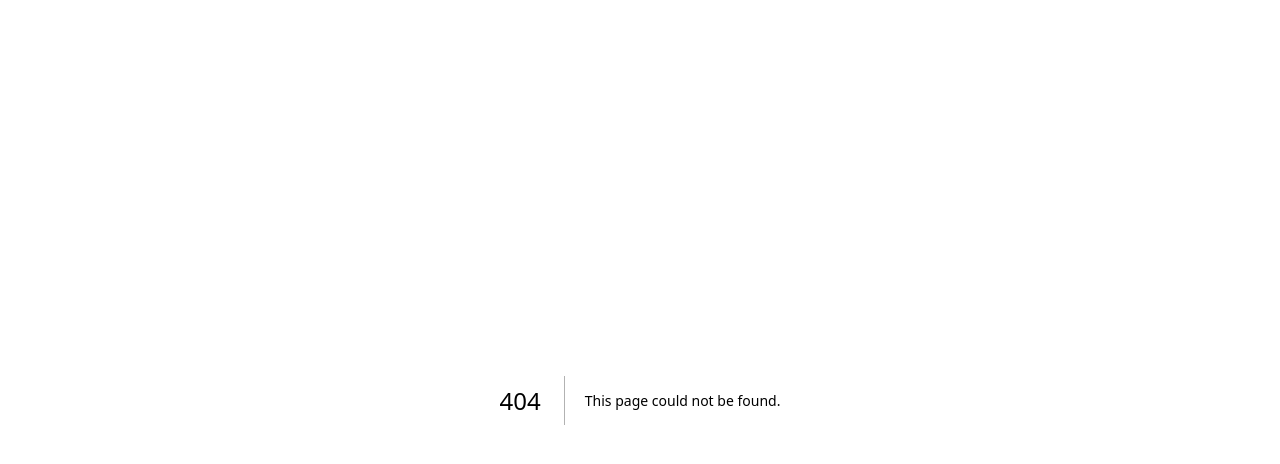
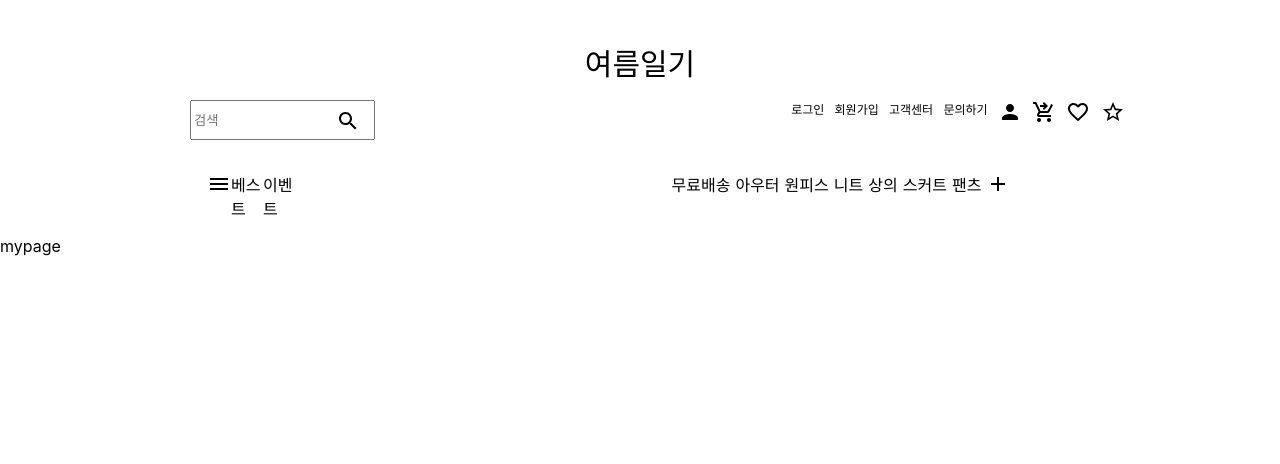
Before and after one commit to LGE0131/shop-front, a Next.js app: page /myPage in a window 1280 px wide. Before the commit this address had no page. Shown: the top 464 px of the page. Built offline with nearby package versions, Linux system fonts and the light colour scheme.

Commit message:
mypage 페이지생성

```diff
--- a/components/Signup.tsx
+++ b/components/Signup.tsx
@@ -1,4 +1,4 @@
-import React, { useState, useEffect } from 'react'
+import React, { useState, useEffect, FormEventHandler } from 'react'
 import styles from '../styles/css/signup.module.css'
 
 const Signup = () => {
--- /dev/null
+++ b/pages/myPage.tsx
@@ -0,0 +1,13 @@
+import React from 'react'
+import Nav from '../components/layout/Nav'
+
+const myPage = () => {
+return (
+    <div>
+        <Nav />
+        mypage
+    </div>
+)
+}
+
+export default myPage
```
